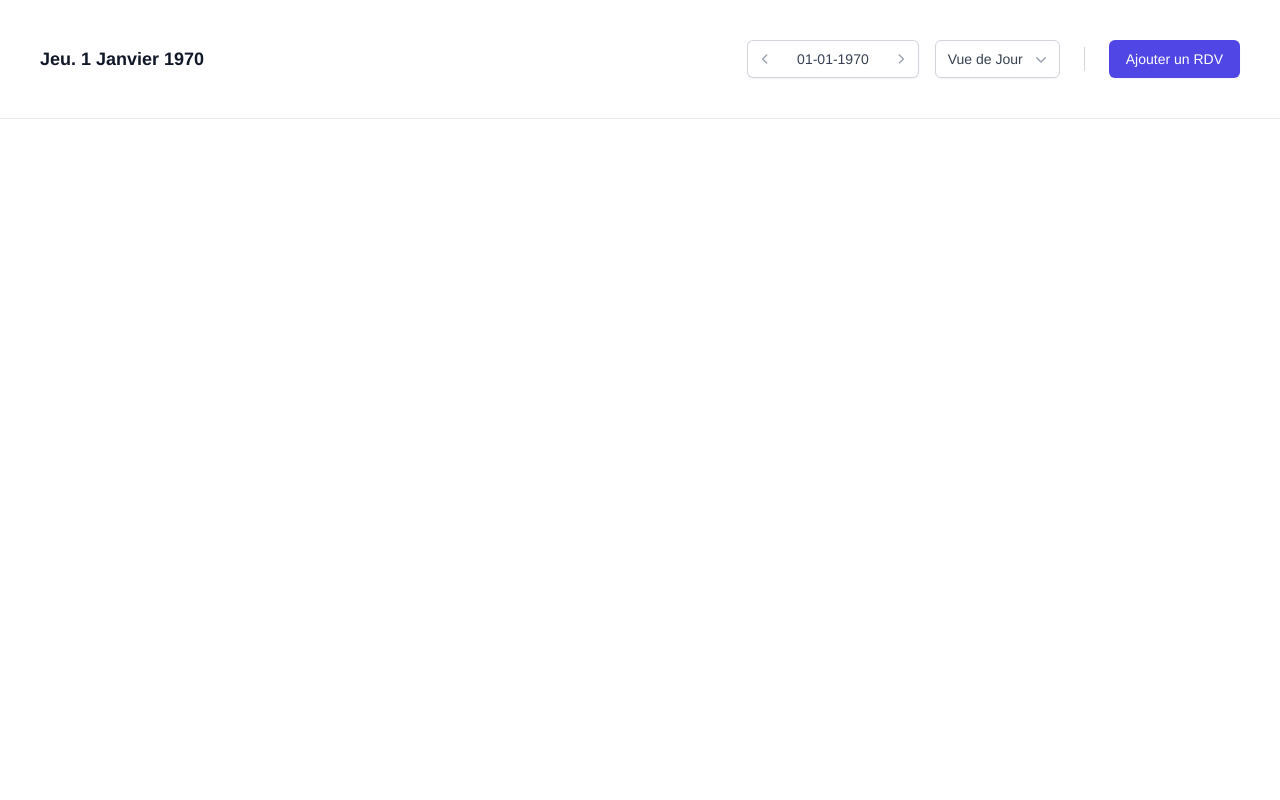
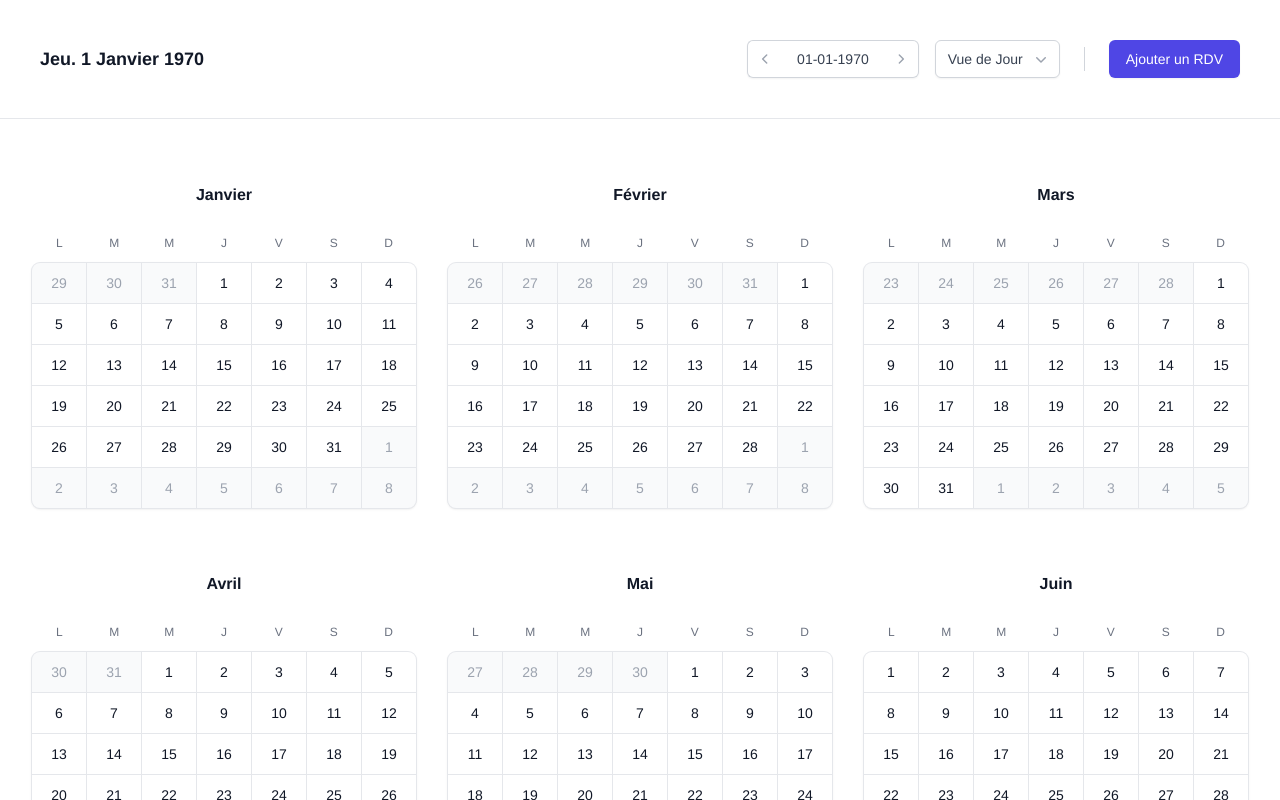
Before and after one commit to schneiderjacques/DP_2022, a Vue app in the folder client/: page /year in a window 1280 px wide. Shown: the top 800 px of the page. Built offline with nearby package versions, Linux system fonts and the light colour scheme; no server answers; sample sign-in values are in the browser's storage.

Commit message:
Vue de l'année

```diff
--- a/client/package.json
+++ b/client/package.json
@@ -33,7 +33,8 @@
     "@vue/cli-service": "~5.0.0",
     "eslint": "^7.32.0",
     "eslint-plugin-vue": "^8.0.3",
-    "vue-cli-plugin-tailwind": "~3.0.0"
+    "vue-cli-plugin-tailwind": "~3.0.0",
+    "webpack": "^5.75.0"
   },
   "eslintConfig": {
     "root": true,
--- a/client/src/components/HeaderVue.vue
+++ b/client/src/components/HeaderVue.vue
@@ -101,13 +101,15 @@
                   >
                 </MenuItem>
                 <MenuItem v-slot="{ active }">
-                  <a
+                  <router-link to="/year"
+                  ><a
                       :class="[
                       active ? 'bg-gray-100 text-gray-900' : 'text-gray-700',
                       'block px-4 py-2 text-sm',
                     ]"
                       href="#"
                   >Année</a
+                  ></router-link
                   >
                 </MenuItem>
               </div>
--- a/client/src/components/MonthVue.vue
+++ b/client/src/components/MonthVue.vue
@@ -88,7 +88,6 @@ export default {
   },
   methods: {
     getEvent:function (){
-      //GET /month_planning/{month}/{year}
       fetchDataGet("month_planning/" +(this.date.getMonth()+1)+ "/"+this.date.getFullYear())
           .then((res) => {
             this.rdvs = res;
@@ -127,7 +126,6 @@ export default {
       this.rdvDaily = res;
     },
     getMaxEventByDay(date, rdv, n){
-      console.log(date);
       let res = [];
       let nb = 0;
       let day = new Date(date);
--- a/client/src/components/YearVue.vue
+++ b/client/src/components/YearVue.vue
@@ -1,10 +1,92 @@
 <template>
-  <p>Année</p>
+  <RdvModalUpdate v-if="showUpdateModal" :rdv="rdvToUpdate"
+                  class="h-screen w-screen w-full h-full p-0 fixed top-0 left-0"
+                  @close="closeModaleUpdate"></RdvModalUpdate>
+  <div>
+    <div class="bg-white">
+      <div class="mx-auto grid max-w-3xl grid-cols-1 gap-x-8 gap-y-16 px-4 py-16 sm:grid-cols-2 sm:px-6 xl:max-w-none xl:grid-cols-3 xl:px-8 2xl:grid-cols-4">
+        <section v-for="month in this.days" :key="month.name" class="text-center">
+          <h2 class="font-semibold text-gray-900">{{ month.name }}</h2>
+          <div class="mt-6 grid grid-cols-7 text-xs leading-6 text-gray-500">
+            <div>L</div>
+            <div>M</div>
+            <div>M</div>
+            <div>J</div>
+            <div>V</div>
+            <div>S</div>
+            <div>D</div>
+          </div>
+          <div class="isolate mt-2 grid grid-cols-7 gap-px rounded-lg bg-gray-200 text-sm shadow ring-1 ring-gray-200">
+            <button v-for="(day, dayIdx) in month.days" :key="day.date" type="button" :class="[(getNameMonth(day)=== month.name) ? 'bg-white text-gray-900' : 'bg-gray-50 text-gray-400', dayIdx === 0 && 'rounded-tl-lg', dayIdx === 6 && 'rounded-tr-lg', dayIdx === month.days.length - 7 && 'rounded-bl-lg', dayIdx === month.days.length - 1 && 'rounded-br-lg', 'py-1.5 hover:bg-gray-100 focus:z-10']">
+              <time :datetime="day.date" :class="[(day.getDate() === new Date().getDate() && day.getMonth()=== new Date().getMonth()) && 'bg-indigo-600 font-semibold text-white', 'mx-auto flex h-7 w-7 items-center justify-center rounded-full']">{{ day.getDate() }}</time>
+              <span v-if="getIfEventByDay(day, this.rdvs)" class="absolute -mt-0.5 flex flex-wrap-reverse">
+                  <span class="mx-0.5 mb-0.5 h-1.5 w-1.5 rounded-full bg-gray-400" />
+              </span>
+            </button>
+          </div>
+        </section>
+      </div>
+    </div>
+  </div>
 </template>
 
 <script>
+
+import RdvModalUpdate from "@/components/RdvModalUpdate";
+import {getAllDaysFromYear, getMonthName} from "@/js/date_tools";
+import {fetchDataGet} from "@/js/request";
+
 export default {
   name: "YearVue",
+  components: {
+    RdvModalUpdate,
+  },
+  props: {
+    date: {
+      type: Date,
+      required: true,
+    },
+  },
+  data() {
+    return {
+      showUpdateModal: false,
+      rdvToUpdate: [],
+      days: [],
+      rdvs: [],
+    };
+  },
+  mounted() {
+    this.days = getAllDaysFromYear(this.date);
+    this.getEvent();
+  },
+  methods: {
+    getEvent:function (){
+      fetchDataGet("month_planning/" +(this.date.getMonth()+1)+ "/"+this.date.getFullYear())
+          .then((res) => {
+            this.rdvs = res;
+          })
+          .catch((err) => {
+            console.log(err);
+          });
+    },
+    getNameMonth(date){
+      return getMonthName(date);
+    },
+    getIfEventByDay(date, rdv){
+      let res = false;
+      let day = new Date(date);
+      day.setHours(0,0,0);
+      rdv.forEach(function(event){
+        let d = new Date(event.date);
+        d.setHours(0,0,0);
+        if(d.getDate()===day.getDate() && d.getMonth()===day.getMonth() && d.getFullYear()===day.getFullYear()){
+          console.log(day);
+          res = true;
+        }
+      });
+      return res;
+    }
+  }
 };
 </script>
 
--- a/client/src/js/date_tools.js
+++ b/client/src/js/date_tools.js
@@ -227,3 +227,14 @@ export function getAllDaysFromMonth(date) {
     const final = firstDays.concat(days, lastDays);
     return final;
 }
+
+export function getAllDaysFromYear(date) {
+  const res = [];
+  let year = date.getFullYear();
+  for (let i = 0; i < 12; i++) {
+    let month = getMonthName(new Date(year, i+1, 0));
+    let days = getAllDaysFromMonth(new Date(year, i+1, 0));
+    res.push({"name": month, "days": days});
+  }
+  return res;
+}
--- a/client/src/router/index.js
+++ b/client/src/router/index.js
@@ -3,6 +3,7 @@ import ConnexionVue from "@/components/ConnexionVue";
 import DayVue from "@/components/DayVue";
 import WeekVue from "@/components/WeekVue";
 import MonthVue from "@/components/MonthVue";
+import YearVue from "@/components/YearVue";
 
 const routes = [
   {
@@ -53,6 +54,18 @@ const routes = [
       }
     },
   },
+  {
+    path: "/year",
+    name: "YearVue",
+    component: YearVue,
+    beforeEnter: (to, from, next) => {
+      if (localStorage.getItem("user")) {
+        next();
+      } else {
+        next("/");
+      }
+    },
+  },
 ];
 const router = createRouter({
   history: createWebHistory(process.env.BASE_URL),
```
Also changed, not shown: 1 other file (tests, documents, lock files or other folders).
